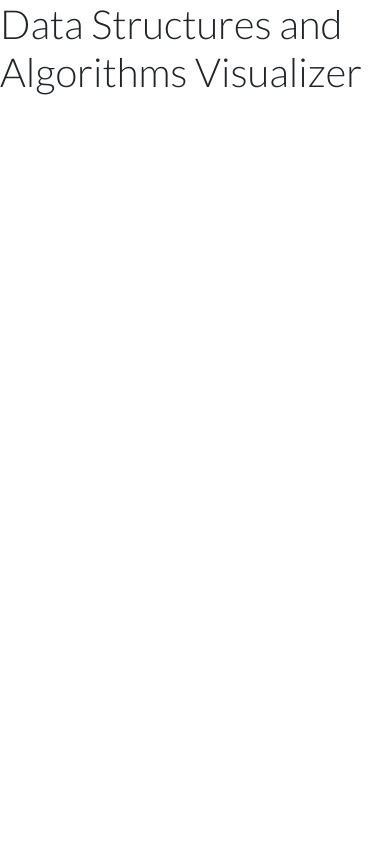
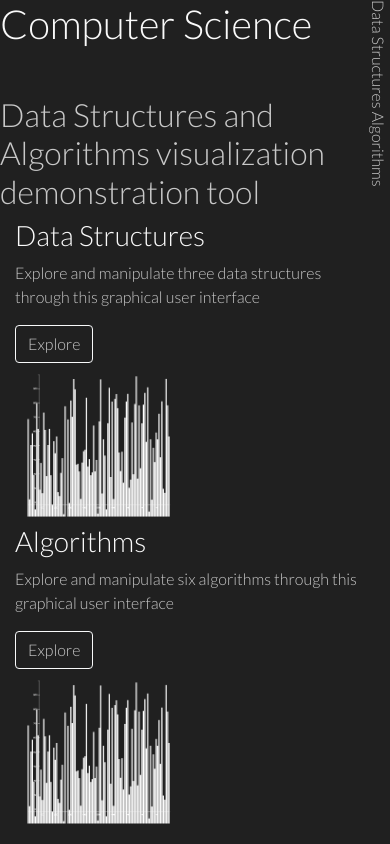
Before and after one commit to JacobGrisham/Data-Structures-and-Algorithms-Visualizer, a Flask app: page / in a window 390 px wide. Run offline with Flask 2, Linux system fonts and the light colour scheme; some libraries are stand-ins or nearby versions.

```diff
--- a/app.py
+++ b/app.py
@@ -12,6 +12,14 @@ app.config["TEMPLATES_AUTO_RELOAD"] = True
 def index():
   return render_template("index.html")
 
+@app.route("/algorithms")
+def algorithms():
+  return render_template("algorithms.html")
+
+@app.route("/data-structures")
+def datastructures():
+  return render_template("data-structures.html")
+
 @app.errorhandler(404)
 def pageNotFound(error):
     return render_template('404.html'), 404
--- a/static/styles.css
+++ b/static/styles.css
@@ -1,7 +1,57 @@
-p {
-  font-family: 'Catamaran', sans-serif;
+/* -------------------------------------- */
+/* BASE */
+/* -------------------------------------- */
+body {
+  background-color: rgb(32, 32, 32);
+  color: rgb(250,250,250);
+  font-family: 'Lato', sans-serif;
 }
 
-h1 {
-  font-family: 'Lato', sans-serif;
+h2, a, p {
+  color: rgb(200,200,200)
 }
+
+.img-fluid {
+  max-width: 50%;
+  height: auto;
+}
+
+/* -------------------------------------- */
+/* INDEX */
+/* -------------------------------------- */
+
+#index-nav {
+  writing-mode: vertical-rl;
+  position: fixed;
+  right: 0;
+}
+
+/* -------------------------------------- */
+/* Aglorithms NAV and DATA-STRUCTURES NAV */
+/* -------------------------------------- */
+
+.navbar-nav {
+  flex-direction: row;
+}
+
+/* -------------------------------------- */
+/* Aglorithms and DATA-STRUCTURES */
+/* -------------------------------------- */
+svg {
+  margin: 0 auto;
+  display: block;
+}
+
+.bar {
+  fill: white;
+}
+
+.tooltip {
+  opacity: 0;
+  position: absolute;
+  pointer-events: none;
+  color: white;
+  background-color: grey;
+  border: 2px solid black;
+  padding: 2rem;
+}
--- a/templates/data-structures.html
+++ b/templates/data-structures.html
@@ -7,3 +7,8 @@
 {% block main %}
   <h1>Data Structures</h1>
 {% endblock %}
+
+{% block script %}
+  <script src="https://d3js.org/d3.v6.js"></script>
+  <script src="../static/js/data-structures.js"></script>
+{% endblock %}
--- a/templates/index.html
+++ b/templates/index.html
@@ -5,5 +5,40 @@
 {% endblock %}
 
 {% block main %}
-  <h1>Data Structures and Algorithms Visualizer</h1>
+  <nav id="index-nav">
+    <a href="/data-structures">Data Structures</a>
+    <a href="/algorithms">Algorithms</a>
+  </nav>
+  <div class="container">
+    <div class="row">
+      <h1 class="mb-5">Computer Science</h1>
+      <h2>Data Structures and Algorithms visualization demonstration tool</h2>
+    </div>
+  </div>
+
+  <div class="container">
+    <div class="row align-items-center">
+        <div class="col-12 col-md-6">
+          <h3>Data Structures</h3>
+          <p>Explore and manipulate three data structures through this graphical user interface</p>
+          <button type="button" class="btn btn-outline-light"><a href="/data-structures">Explore</a></button>
+        </div>
+        <img class="col-12 col-md-6 img-fluid" src="../static/images/placeholder.png" alt="hash table data structure image">
+    </div>
+  </div>
+
+  <div class="container">
+    <div class="row align-items-center">
+      <div class="col-12 col-md-6 order-1 order-md-2">
+        <h3>Algorithms</h3>
+        <p>Explore and manipulate six algorithms through this graphical user interface</p>
+        <button type="button" class="btn btn-outline-light"><a href="/algorithms">Explore</a></button>
+      </div>
+      <img class="col-12 col-md-6 img-fluid order-2 order-md-1" src="../static/images/placeholder.png" alt="linear search algorithm image">
+    </div>
+  </div>
 {% endblock %}
+
+{% block script %}
+  <script src="../static/js/index.js"></script>
+{% endblock %}
--- a/templates/layout.html
+++ b/templates/layout.html
@@ -7,6 +7,10 @@
         <meta http-equiv="X-UA-Compatible" content="ie=edge">
 
         <!-- FAVICON -->
+        <link rel="apple-touch-icon" sizes="180x180" href="../static/favicon_io/apple-touch-icon.png">
+        <link rel="icon" type="image/png" sizes="32x32" href="../static/favicon_io/favicon-32x32.png">
+        <link rel="icon" type="image/png" sizes="16x16" href="../static/favicon_io/favicon-16x16.png">
+        <link rel="manifest" href="../static/favicon_io/site.webmanifest">
 
         <!-- LINKS -->
         <link rel="preconnect" href="https://fonts.gstatic.com">
@@ -20,5 +24,8 @@
         {% block main %}{% endblock %}
       </main>
     </body>
-    <script src="../static/js/index.js"></script>
+    {% block script %}{% endblock %}
+    <script src="https://code.jquery.com/jquery-3.2.1.slim.min.js" integrity="sha384-KJ3o2DKtIkvYIK3UENzmM7KCkRr/rE9/Qpg6aAZGJwFDMVNA/GpGFF93hXpG5KkN" crossorigin="anonymous"></script>
+    <script src="https://cdnjs.cloudflare.com/ajax/libs/popper.js/1.12.9/umd/popper.min.js" integrity="sha384-ApNbgh9B+Y1QKtv3Rn7W3mgPxhU9K/ScQsAP7hUibX39j7fakFPskvXusvfa0b4Q" crossorigin="anonymous"></script>
+    <script src="https://maxcdn.bootstrapcdn.com/bootstrap/4.0.0/js/bootstrap.min.js" integrity="sha384-JZR6Spejh4U02d8jOt6vLEHfe/JQGiRRSQQxSfFWpi1MquVdAyjUar5+76PVCmYl" crossorigin="anonymous"></script>
 </html>
```
Also changed, not shown: static/js/algorithms.js (added, +155 -0 lines), static/js/data-structures.js (added, +21 -0 lines), templates/algorithms.html (+37 -1 lines), favicon.ico (added), static/favicon_io/android-chrome-192x192.png (added), static/favicon_io/android-chrome-512x512.png (added), static/favicon_io/apple-touch-icon.png (added), static/favicon_io/favicon-16x16.png (added), static/favicon_io/favicon-32x32.png (added), static/favicon_io/site.webmanifest (added), static/images/placeholder.png (added).
